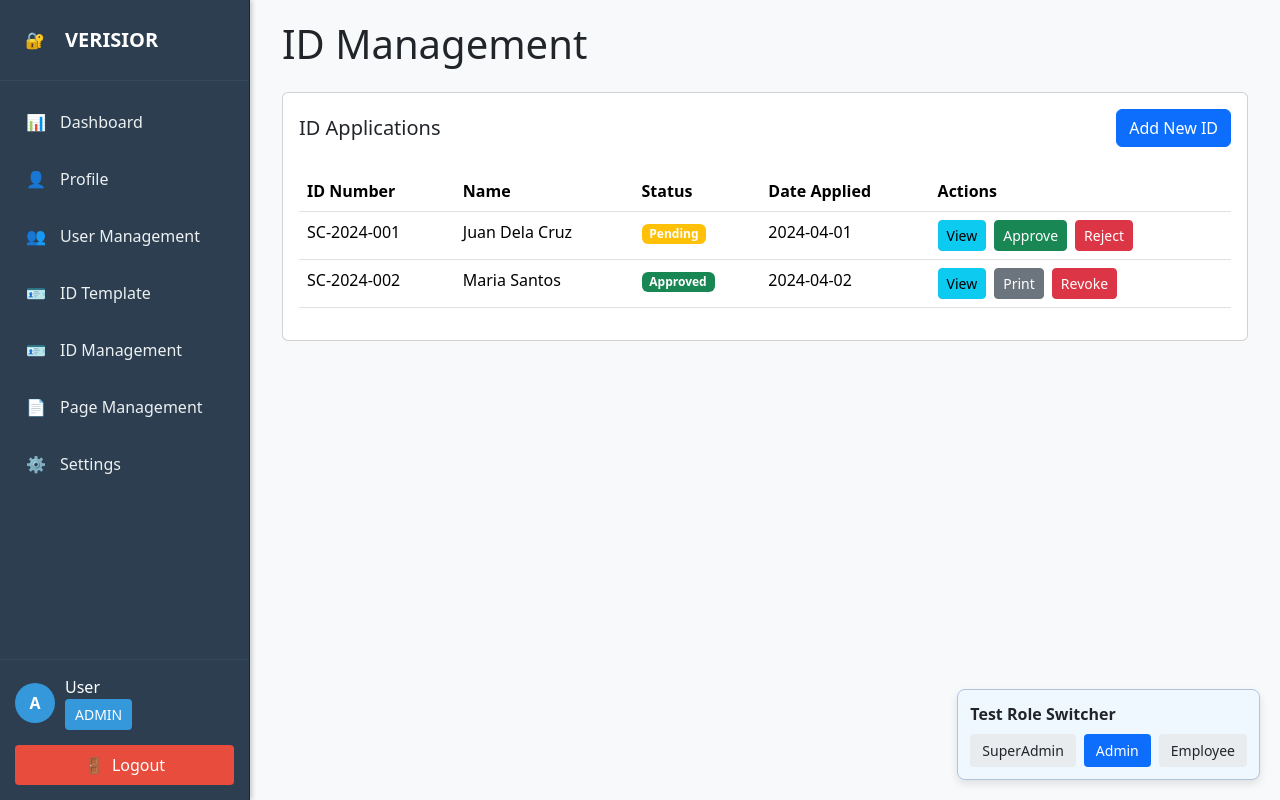
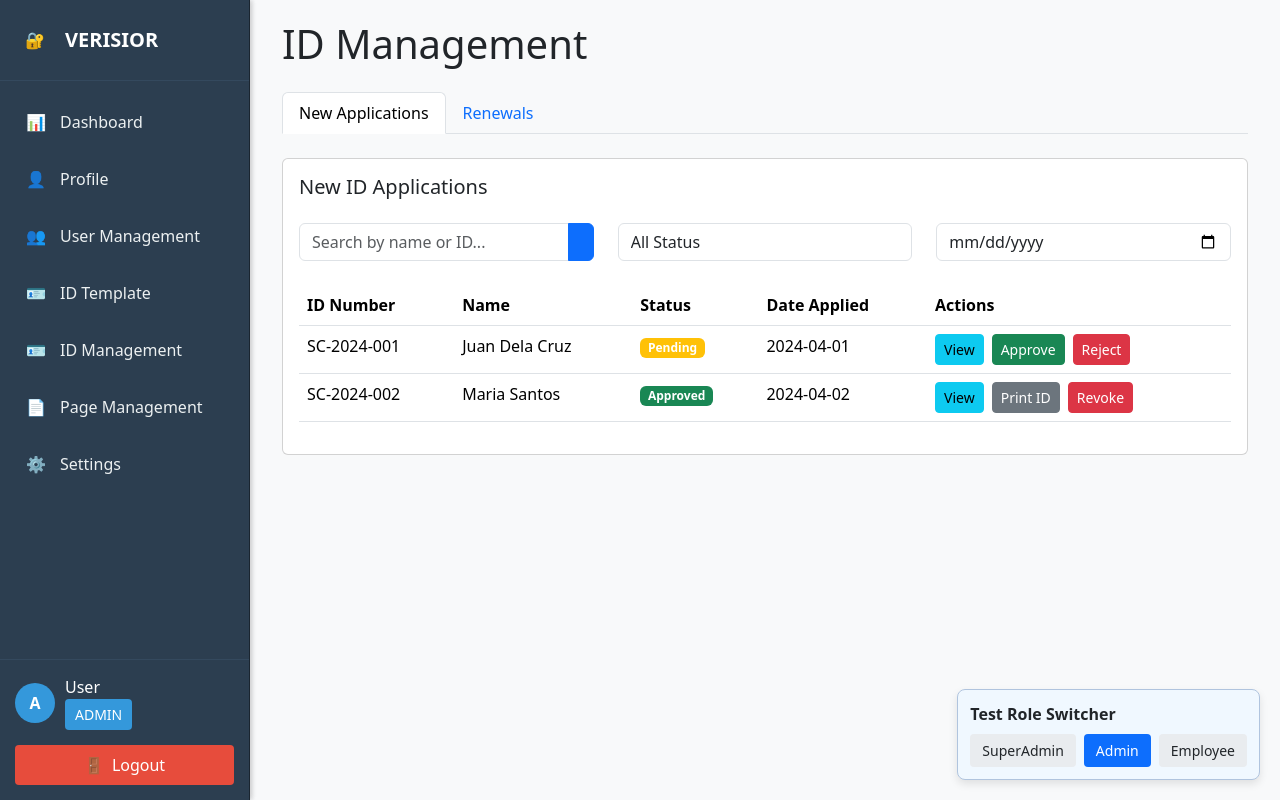
Before and after one commit to sukubeii/VeriSior, a React (Vite) app in the folder frontend/: page /id-management in a window 1280 px wide. Built offline with nearby package versions, Linux system fonts and the light colour scheme.

Commit message:
Update IDManagement.jsx

```diff
--- a/frontend/src/components/specific/IDManagement.jsx
+++ b/frontend/src/components/specific/IDManagement.jsx
@@ -3,18 +3,44 @@ import RoleLayout from '../common/RoleLayout';
 
 const IDManagement = ({ role }) => {
   const [notifications, setNotifications] = useState([]);
-  const [applications, setApplications] = useState([
+  const [activeTab, setActiveTab] = useState('new');
+  const [searchQuery, setSearchQuery] = useState('');
+  const [filterStatus, setFilterStatus] = useState('all');
+  const [dateFilter, setDateFilter] = useState('');
+
+  const [newApplications, setNewApplications] = useState([
     {
       id: 'SC-2024-001',
       name: 'Juan Dela Cruz',
       status: 'Pending',
-      dateApplied: '2024-04-01'
+      dateApplied: '2024-04-01',
+      type: 'New'
     },
     {
       id: 'SC-2024-002',
       name: 'Maria Santos',
       status: 'Approved',
-      dateApplied: '2024-04-02'
+      dateApplied: '2024-04-02',
+      type: 'New'
+    }
+  ]);
+
+  const [renewalApplications, setRenewalApplications] = useState([
+    {
+      id: 'SC-2024-003',
+      name: 'Pedro Reyes',
+      status: 'Pending',
+      dateApplied: '2024-04-03',
+      type: 'Renewal',
+      previousID: 'SC-2023-045'
+    },
+    {
+      id: 'SC-2024-004',
+      name: 'Ana Garcia',
+      status: 'Approved',
+      dateApplied: '2024-04-04',
+      type: 'Renewal',
+      previousID: 'SC-2023-032'
     }
   ]);
 
@@ -49,30 +75,54 @@ const IDManagement = ({ role }) => {
   };
 
   // Admin functions
-  const handleApproveID = (id) => {
+  const handleApproveID = (id, isRenewal) => {
+    const updateApplications = (applications, setApplications) => {
       setApplications(prev =>
         prev.map(app =>
           app.id === id ? { ...app, status: 'Approved' } : app
         )
       );
+    };
+
+    if (isRenewal) {
+      updateApplications(renewalApplications, setRenewalApplications);
+    } else {
+      updateApplications(newApplications, setNewApplications);
+    }
     showNotification(`ID ${id} has been approved`, 'success');
   };
 
-  const handleRejectID = (id) => {
+  const handleRejectID = (id, isRenewal) => {
+    const updateApplications = (applications, setApplications) => {
       setApplications(prev =>
         prev.map(app =>
           app.id === id ? { ...app, status: 'Rejected' } : app
         )
       );
+    };
+
+    if (isRenewal) {
+      updateApplications(renewalApplications, setRenewalApplications);
+    } else {
+      updateApplications(newApplications, setNewApplications);
+    }
     showNotification(`ID ${id} has been rejected`, 'danger');
   };
 
-  const handleRevokeID = (id) => {
+  const handleRevokeID = (id, isRenewal) => {
+    const updateApplications = (applications, setApplications) => {
       setApplications(prev =>
         prev.map(app =>
           app.id === id ? { ...app, status: 'Revoked' } : app
         )
       );
+    };
+
+    if (isRenewal) {
+      updateApplications(renewalApplications, setRenewalApplications);
+    } else {
+      updateApplications(newApplications, setNewApplications);
+    }
     showNotification(`ID ${id} has been revoked`, 'warning');
   };
 
@@ -81,18 +131,115 @@ const IDManagement = ({ role }) => {
   };
 
   const handlePrintID = (id) => {
-    showNotification(`Printing ID ${id}`, 'info');
+    // In a real application, this would generate a PDF with the ID card
+    // using the approved template and applicant information
+    showNotification('Generating ID card...', 'info');
+
+    // Simulate ID generation delay
+    setTimeout(() => {
+      // Create a dummy ID card data
+      const idCardData = {
+        id: id,
+        template: "Standard ID Card",
+        applicantName: newApplications.find(app => app.id === id)?.name || "Unknown",
+        dateGenerated: new Date().toISOString(),
+        qrCode: `https://verisior.com/verify/${id}`
       };
 
-  const handleAddNewID = () => {
+      // Create a simple HTML representation of the ID card
+      const idCardHTML = `
+        <html>
+          <head>
+            <title>ID Card - ${id}</title>
+            <style>
+              body { font-family: Arial, sans-serif; }
+              .id-card {
+                width: 3.375in;
+                height: 2.125in;
+                border: 1px solid #000;
+                padding: 20px;
+                margin: 20px;
+                position: relative;
+              }
+              .id-card h2 { margin: 0 0 10px 0; }
+              .id-card p { margin: 5px 0; }
+              .qr-code {
+                position: absolute;
+                right: 20px;
+                top: 20px;
+                width: 60px;
+                height: 60px;
+                border: 1px solid #000;
+                display: flex;
+                align-items: center;
+                justify-content: center;
+              }
+            </style>
+          </head>
+          <body>
+            <div class="id-card">
+              <h2>VERISIOR ID CARD</h2>
+              <p><strong>ID:</strong> ${idCardData.id}</p>
+              <p><strong>Name:</strong> ${idCardData.applicantName}</p>
+              <p><strong>Date:</strong> ${new Date().toLocaleDateString()}</p>
+              <div class="qr-code">QR</div>
+            </div>
+          </body>
+        </html>
+      `;
+
+      // Create a new window for printing
+      const printWindow = window.open('', '_blank');
+      printWindow.document.write(idCardHTML);
+      printWindow.document.close();
+
+      // Print the window
+      setTimeout(() => {
+        printWindow.print();
+        printWindow.close();
+        showNotification(`ID ${id} has been sent to printer`, 'success');
+      }, 500);
+    }, 1500);
+  };
+
+  const handleAddNewApplication = () => {
     const newID = {
-      id: `SC-2024-00${applications.length + 1}`,
+      id: `SC-2024-00${newApplications.length + renewalApplications.length + 1}`,
       name: 'New Applicant',
       status: 'Pending',
-      dateApplied: '2024-04-09'
+      dateApplied: new Date().toISOString().split('T')[0],
+      type: activeTab === 'renewal' ? 'Renewal' : 'New'
     };
-    setApplications(prev => [newID, ...prev]);
-    showNotification('New ID application added', 'success');
+
+    if (activeTab === 'renewal') {
+      setRenewalApplications(prev => [newID, ...prev]);
+    } else {
+      setNewApplications(prev => [newID, ...prev]);
+    }
+    showNotification('New application added', 'success');
+  };
+
+  const handleSearchChange = (e) => {
+    setSearchQuery(e.target.value);
+  };
+
+  const handleStatusFilterChange = (e) => {
+    setFilterStatus(e.target.value);
+  };
+
+  const handleDateFilterChange = (e) => {
+    setDateFilter(e.target.value);
+  };
+
+  const filterApplications = (applications) => {
+    return applications.filter(app => {
+      const matchesSearch = app.name.toLowerCase().includes(searchQuery.toLowerCase()) ||
+                          app.id.toLowerCase().includes(searchQuery.toLowerCase());
+      const matchesStatus = filterStatus === 'all' || app.status.toLowerCase() === filterStatus.toLowerCase();
+      const matchesDate = !dateFilter || app.dateApplied === dateFilter;
+
+      return matchesSearch && matchesStatus && matchesDate;
+    });
   };
 
   // Employee functions
@@ -130,8 +277,18 @@ const IDManagement = ({ role }) => {
   };
 
   const getIDManagementContent = () => {
-    switch (role) {
-      case "admin":
+    if (role !== "admin") {
+      return (
+        <div className="alert alert-danger">
+          You don't have permission to access this page.
+        </div>
+      );
+    }
+
+    const filteredApplications = activeTab === 'renewal'
+      ? filterApplications(renewalApplications)
+      : filterApplications(newApplications);
+
     return (
       <div className="id-management-content">
         <h1 className="mb-4">ID Management</h1>
@@ -150,28 +307,94 @@ const IDManagement = ({ role }) => {
           </div>
         )}
 
+        {/* Tabs */}
+        <div className="mb-4">
+          <ul className="nav nav-tabs">
+            <li className="nav-item">
+              <button
+                className={`nav-link ${activeTab === 'new' ? 'active' : ''}`}
+                onClick={() => setActiveTab('new')}
+              >
+                New Applications
+              </button>
+            </li>
+            <li className="nav-item">
+              <button
+                className={`nav-link ${activeTab === 'renewal' ? 'active' : ''}`}
+                onClick={() => setActiveTab('renewal')}
+              >
+                Renewals
+              </button>
+            </li>
+          </ul>
+        </div>
+
         <div className="card">
           <div className="card-body">
             <div className="d-flex justify-content-between align-items-center mb-4">
-                  <h5 className="card-title mb-0">ID Applications</h5>
-                  <button className="btn btn-primary" onClick={handleAddNewID}>Add New ID</button>
+              <h5 className="card-title mb-0">
+                {activeTab === 'renewal' ? 'ID Renewal Applications' : 'New ID Applications'}
+              </h5>
             </div>
+
+            {/* Filters */}
+            <div className="row mb-4">
+              <div className="col-md-4">
+                <div className="input-group">
+                  <input
+                    type="text"
+                    className="form-control"
+                    placeholder="Search by name or ID..."
+                    value={searchQuery}
+                    onChange={handleSearchChange}
+                  />
+                  <button className="btn btn-primary">
+                    <i className="fas fa-search"></i>
+                  </button>
+                </div>
+              </div>
+              <div className="col-md-4">
+                <select
+                  className="form-control"
+                  value={filterStatus}
+                  onChange={handleStatusFilterChange}
+                >
+                  <option value="all">All Status</option>
+                  <option value="pending">Pending</option>
+                  <option value="approved">Approved</option>
+                  <option value="rejected">Rejected</option>
+                  <option value="revoked">Revoked</option>
+                </select>
+              </div>
+              <div className="col-md-4">
+                <input
+                  type="date"
+                  className="form-control"
+                  value={dateFilter}
+                  onChange={handleDateFilterChange}
+                  placeholder="Filter by date"
+                />
+              </div>
+            </div>
+
             <div className="table-responsive">
               <table className="table table-hover">
                 <thead>
                   <tr>
                     <th>ID Number</th>
                     <th>Name</th>
+                    {activeTab === 'renewal' && <th>Previous ID</th>}
                     <th>Status</th>
                     <th>Date Applied</th>
                     <th>Actions</th>
                   </tr>
                 </thead>
                 <tbody>
-                      {applications.map(app => (
+                  {filteredApplications.map(app => (
                     <tr key={app.id}>
                       <td>{app.id}</td>
                       <td>{app.name}</td>
+                      {activeTab === 'renewal' && <td>{app.previousID}</td>}
                       <td>
                         <span className={`badge bg-${
                           app.status === 'Approved' ? 'success' :
@@ -195,13 +418,13 @@ const IDManagement = ({ role }) => {
                           <>
                             <button
                               className="btn btn-sm btn-success me-2"
-                                  onClick={() => handleApproveID(app.id)}
+                              onClick={() => handleApproveID(app.id, activeTab === 'renewal')}
                             >
                               Approve
                             </button>
                             <button
                               className="btn btn-sm btn-danger"
-                                  onClick={() => handleRejectID(app.id)}
+                              onClick={() => handleRejectID(app.id, activeTab === 'renewal')}
                             >
                               Reject
                             </button>
@@ -214,11 +437,11 @@ const IDManagement = ({ role }) => {
                               className="btn btn-sm btn-secondary me-2"
                               onClick={() => handlePrintID(app.id)}
                             >
-                                  Print
+                              Print ID
                             </button>
                             <button
                               className="btn btn-sm btn-danger"
-                                  onClick={() => handleRevokeID(app.id)}
+                              onClick={() => handleRevokeID(app.id, activeTab === 'renewal')}
                             >
                               Revoke
                             </button>
@@ -234,104 +457,6 @@ const IDManagement = ({ role }) => {
         </div>
       </div>
     );
-      case "employee":
-        return (
-          <div className="id-processing-content">
-            <h1 className="mb-4">ID Processing</h1>
-
-            {/* Notification area */}
-            {notifications.length > 0 && (
-              <div className="mb-4">
-                {notifications.map(notification => (
-                  <div key={notification.id} className={`alert alert-${notification.type} alert-dismissible fade show`}>
-                    {notification.message}
-                    <button type="button" className="btn-close" onClick={() => setNotifications(current =>
-                      current.filter(notif => notif.id !== notification.id)
-                    )}></button>
-                  </div>
-                ))}
-              </div>
-            )}
-
-            <div className="card">
-              <div className="card-body">
-                <div className="d-flex justify-content-between align-items-center mb-4">
-                  <h5 className="card-title mb-0">My Tasks</h5>
-                  <button
-                    className="btn btn-primary"
-                    onClick={handleStartNewTask}
-                  >
-                    Start New Task
-                  </button>
-                </div>
-                <div className="table-responsive">
-                  <table className="table table-hover">
-                    <thead>
-                      <tr>
-                        <th>Task ID</th>
-                        <th>Applicant Name</th>
-                        <th>Status</th>
-                        <th>Assigned Date</th>
-                        <th>Actions</th>
-                      </tr>
-                    </thead>
-                    <tbody>
-                      {tasks.map(task => (
-                        <tr key={task.id}>
-                          <td>{task.id}</td>
-                          <td>{task.applicantName}</td>
-                          <td>
-                            <span className={`badge bg-${
-                              task.status === 'Completed' ? 'success' :
-                              task.status === 'In Progress' ? 'info' :
-                              'warning'
-                            }`}>
-                              {task.status}
-                            </span>
-                          </td>
-                          <td>{task.assignedDate}</td>
-                          <td>
-                            {task.status === 'In Progress' && (
-                              <button
-                                className="btn btn-sm btn-primary me-2"
-                                onClick={() => handleProcessTask(task.id)}
-                              >
-                                Complete
-                              </button>
-                            )}
-
-                            {task.status === 'Pending' && (
-                              <button
-                                className="btn btn-sm btn-primary me-2"
-                                onClick={() => handleStartTask(task.id)}
-                              >
-                                Start
-                              </button>
-                            )}
-
-                            <button
-                              className="btn btn-sm btn-secondary"
-                              onClick={() => handleViewTaskDetails(task.id)}
-                            >
-                              Details
-                            </button>
-                          </td>
-                        </tr>
-                      ))}
-                    </tbody>
-                  </table>
-                </div>
-              </div>
-            </div>
-          </div>
-        );
-      default:
-        return (
-          <div className="alert alert-danger">
-            You don't have permission to access this page.
-          </div>
-        );
-    }
   };
 
   return (
```
Lines whose indentation alone changed are shown as unchanged.
